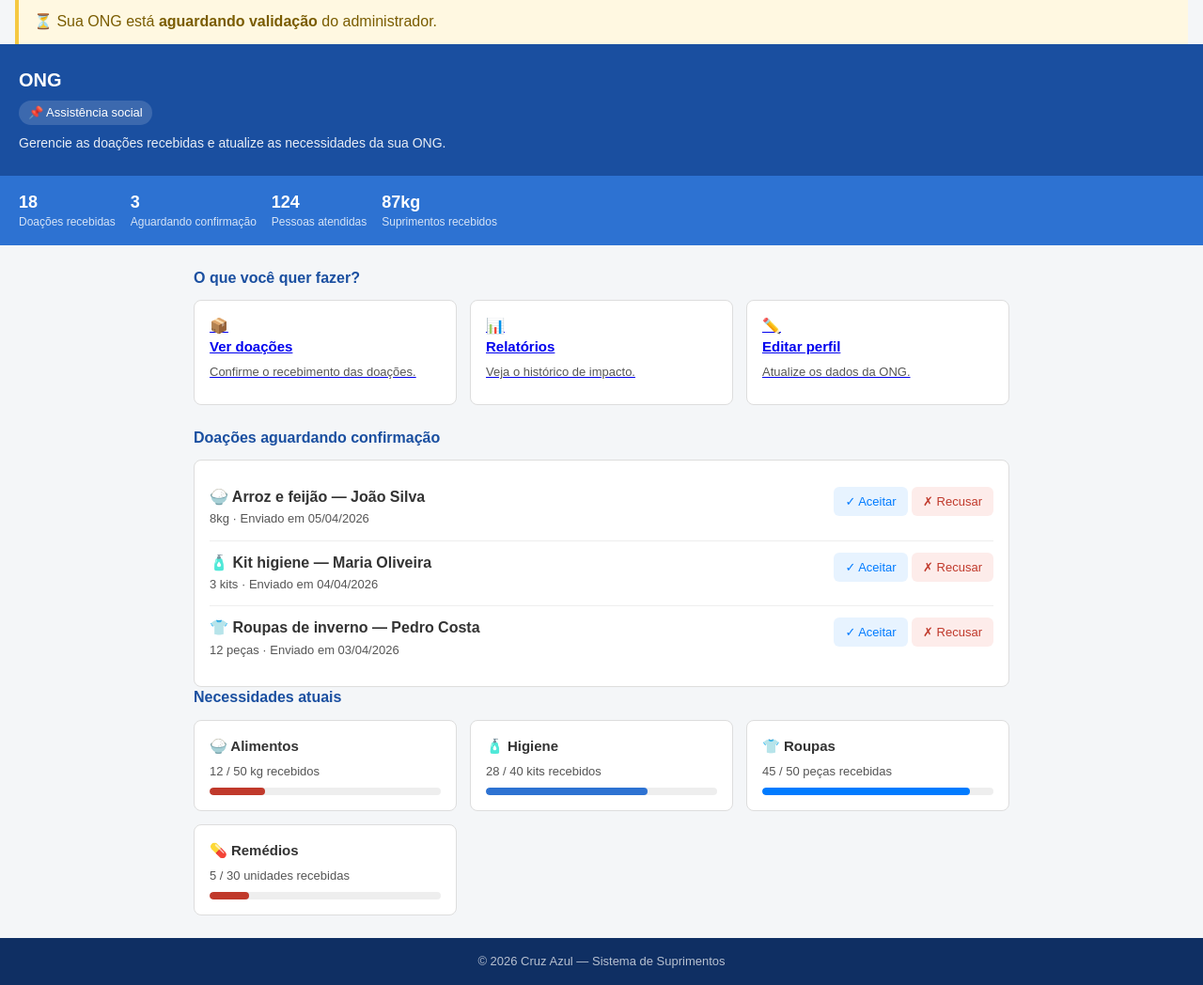
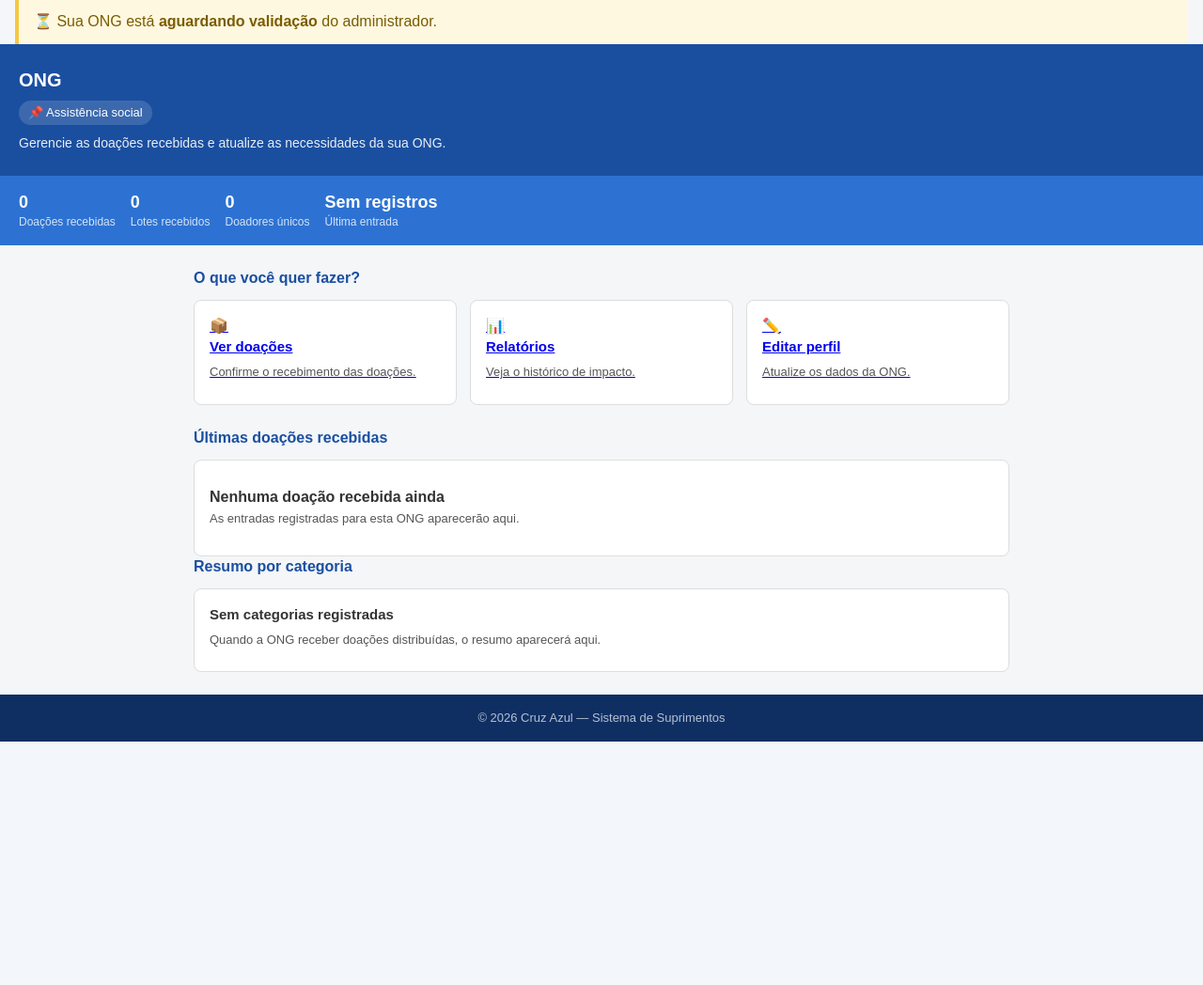
Before and after one commit to gsitoni/Cruz-Azul, a PHP site: page /Cruz-Azul/public/pages/home_ong.php in a window 1280 px wide. Shown: the part 46-1094 px from the top of the page at 94% size. After the commit the page ends 835 px from the top, so only its background shows below. Run offline with PHP 8.4, Linux system fonts and the light colour scheme; the visitor is signed in with stand-in values (Sample User, id 1).

Commit message:
atualizando de novo a home_ong pq não atualizou antes

```diff
--- a/public/pages/home_ong.php
+++ b/public/pages/home_ong.php
@@ -16,6 +16,15 @@ function formatarNumero($valor)
     }
 
     return number_format($numero, 1, ',', '.');
+}
+
+function formatarDataHora(?string $valor, string $formato = 'd/m/Y')
+{
+    if (empty($valor)) {
+        return 'Sem registros';
+    }
+
+    return date($formato, strtotime($valor));
 }
 
 $ongId = (int) ($_SESSION['ong']['id'] ?? 0);
@@ -142,6 +151,13 @@ $enderecoCompleto = trim(implode(' - ', array_filter([
 $ultimaAtualizacaoCadastral = !empty($ong['data_atualizacao'])
     ? date('d/m/Y H:i', strtotime($ong['data_atualizacao']))
     : 'Sem atualização';
+$totalSuprimentosRecebidos = 0.0;
+$maiorCategoriaRecebida = 0.0;
+
+foreach ($categoriasResumo as $categoriaResumo) {
+    $totalSuprimentosRecebidos += (float) $categoriaResumo['total_recebido'];
+    $maiorCategoriaRecebida = max($maiorCategoriaRecebida, (float) $categoriaResumo['total_recebido']);
+}
 ?>
 <!DOCTYPE html>
 <html lang="pt-BR">
@@ -176,20 +192,20 @@ $ultimaAtualizacaoCadastral = !empty($ong['data_atualizacao'])
 
 <div class="barra-stats">
     <div class="stat">
-        <div class="numero">18</div>
+        <div class="numero"><?= (int) ($estatisticas['total_doacoes'] ?? 0) ?></div>
         <div class="label">Doações recebidas</div>
     </div>
     <div class="stat">
-        <div class="numero">3</div>
-        <div class="label">Aguardando confirmação</div>
+        <div class="numero"><?= (int) ($estatisticas['total_lotes'] ?? 0) ?></div>
+        <div class="label">Lotes recebidos</div>
     </div>
     <div class="stat">
-        <div class="numero">124</div>
-        <div class="label">Pessoas atendidas</div>
+        <div class="numero"><?= (int) ($estatisticas['doadores_unicos'] ?? 0) ?></div>
+        <div class="label">Doadores únicos</div>
     </div>
     <div class="stat">
-        <div class="numero">87kg</div>
-        <div class="label">Suprimentos recebidos</div>
+        <div class="numero"><?= htmlspecialchars($ultimaEntrada) ?></div>
+        <div class="label">Última entrada</div>
     </div>
 </div>
 
@@ -214,70 +230,55 @@ $ultimaAtualizacaoCadastral = !empty($ong['data_atualizacao'])
         </a>
     </div>
 
-    <div class="titulo-secao">Doações aguardando confirmação</div>
+    <div class="titulo-secao">Últimas doações recebidas</div>
     <div class="lista-doacoes">
+        <?php if (empty($ultimasDoacoes)): ?>
             <div class="doacao-item">
                 <div class="doacao-info">
-                <h4>🍚 Arroz e feijão — João Silva</h4>
-                <span>8kg · Enviado em 05/04/2026</span>
-            </div>
-            <div class="doacao-botoes">
-                <button class="btn btn-aceitar">✓ Aceitar</button>
-                <button class="btn btn-recusar">✗ Recusar</button>
+                    <h4>Nenhuma doação recebida ainda</h4>
+                    <span>As entradas registradas para esta ONG aparecerão aqui.</span>
                 </div>
             </div>
+        <?php else: ?>
+            <?php foreach ($ultimasDoacoes as $doacao): ?>
                 <div class="doacao-item">
                     <div class="doacao-info">
-                <h4>🧴 Kit higiene — Maria Oliveira</h4>
-                <span>3 kits · Enviado em 04/04/2026</span>
+                        <h4><?= htmlspecialchars((string) $doacao['item']) ?> — <?= htmlspecialchars((string) ($doacao['remetente'] ?: 'Doador não identificado')) ?></h4>
+                        <span><?= htmlspecialchars(formatarNumero($doacao['quantidade_retirada'])) ?> <?= htmlspecialchars((string) $doacao['unidade_medida']) ?> · Recebido em <?= htmlspecialchars(formatarDataHora($doacao['data_hora'])) ?></span>
                     </div>
-            <div class="doacao-botoes">
-                <button class="btn btn-aceitar">✓ Aceitar</button>
-                <button class="btn btn-recusar">✗ Recusar</button>
+                    <div class="doacao-meta">
+                        <?= htmlspecialchars(formatarDataHora($doacao['data_hora'], 'd/m/Y H:i')) ?>
                     </div>
                 </div>
-        <div class="doacao-item">
-            <div class="doacao-info">
-                <h4>👕 Roupas de inverno — Pedro Costa</h4>
-                <span>12 peças · Enviado em 03/04/2026</span>
+            <?php endforeach; ?>
+        <?php endif; ?>
     </div>
-            <div class="doacao-botoes">
-                <button class="btn btn-aceitar">✓ Aceitar</button>
-                <button class="btn btn-recusar">✗ Recusar</button>
+
+    <div class="titulo-secao">Resumo por categoria</div>
+    <div class="grid-nec">
+        <?php if (empty($categoriasResumo)): ?>
+            <div class="card-nec">
+                <h4>Sem categorias registradas</h4>
+                <div class="qtd">Quando a ONG receber doações distribuídas, o resumo aparecerá aqui.</div>
+            </div>
+        <?php else: ?>
+            <?php foreach ($categoriasResumo as $categoria): ?>
+                <?php
+                    $percentual = $maiorCategoriaRecebida > 0
+                        ? max(8, min(100, (int) round(($categoria['total_recebido'] / $maiorCategoriaRecebida) * 100)))
+                        : 0;
+                    $classeBarra = $percentual >= 75 ? 'ok' : ($percentual <= 30 ? 'urgente' : '');
+                ?>
+                <div class="card-nec">
+                    <h4><?= htmlspecialchars($categoria['titulo']) ?></h4>
+                    <div class="qtd"><?= htmlspecialchars(formatarNumero($categoria['total_recebido'])) ?> itens recebidos em <?= (int) $categoria['total_registros'] ?> registros</div>
+                    <div class="qtd"><?= htmlspecialchars($categoria['descricao']) ?></div>
+                    <div class="barra-fundo">
+                        <div class="barra-fill<?= $classeBarra !== '' ? ' ' . $classeBarra : '' ?>" style="width: <?= $percentual ?>%"></div>
                     </div>
                 </div>
-    </div>
-
-    <div class="titulo-secao">Necessidades atuais</div>
-    <div class="grid-nec">
-        <div class="card-nec">
-            <h4>🍚 Alimentos</h4>
-            <div class="qtd">12 / 50 kg recebidos</div>
-            <div class="barra-fundo">
-                <div class="barra-fill urgente" style="width: 24%"></div>
-            </div>
-        </div>
-        <div class="card-nec">
-            <h4>🧴 Higiene</h4>
-            <div class="qtd">28 / 40 kits recebidos</div>
-            <div class="barra-fundo">
-                <div class="barra-fill" style="width: 70%"></div>
-            </div>
-        </div>
-        <div class="card-nec">
-            <h4>👕 Roupas</h4>
-            <div class="qtd">45 / 50 peças recebidas</div>
-            <div class="barra-fundo">
-                <div class="barra-fill ok" style="width: 90%"></div>
-            </div>
-        </div>
-        <div class="card-nec">
-            <h4>💊 Remédios</h4>
-            <div class="qtd">5 / 30 unidades recebidas</div>
-            <div class="barra-fundo">
-                <div class="barra-fill urgente" style="width: 17%"></div>
-            </div>
-        </div>
+            <?php endforeach; ?>
+        <?php endif; ?>
     </div>
 
 </div>
```
Also changed, not shown: public/pages/doacoes_recebidas.php (+66 -13 lines), public/pages/relatorios.php (+80 -30 lines). Lines whose indentation alone changed are shown as unchanged.
